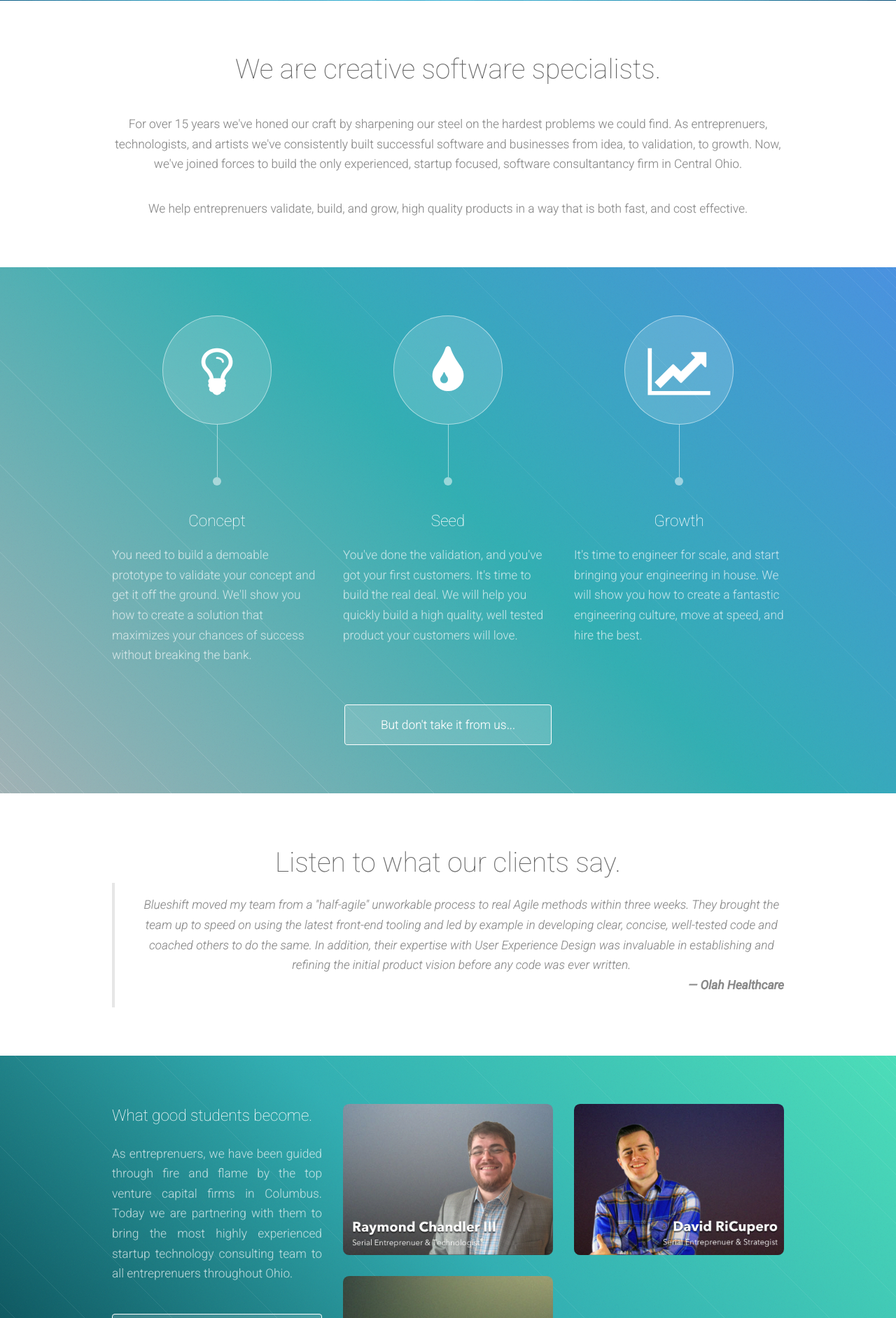
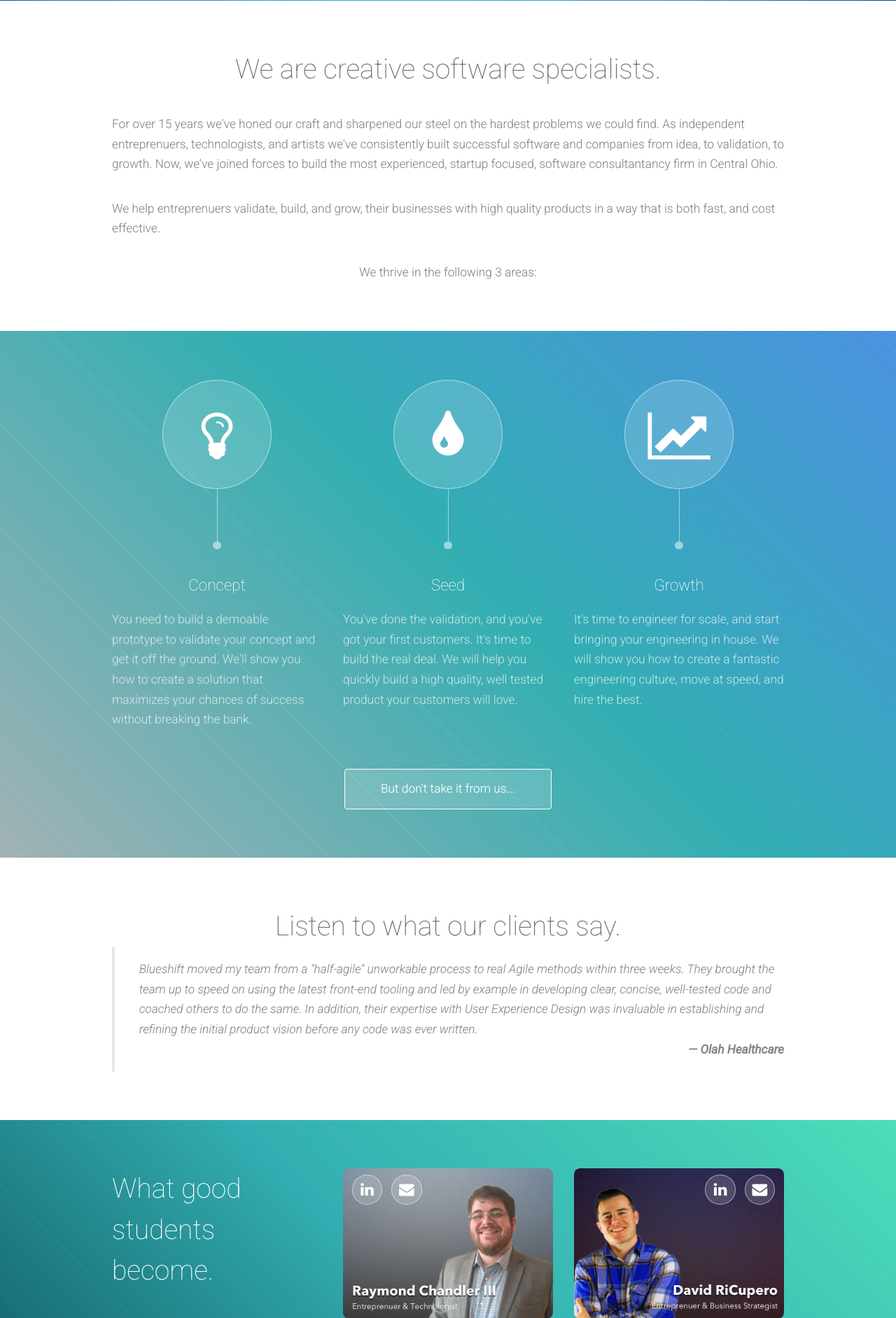
Before and after one commit to blueshiftedtech/blueshifted, a Django app: page / in a window 1280 px wide. Shown: the part 625-2509 px from the top of the page at 70% size. Run offline with Django 3.2, Linux system fonts and the light colour scheme.

Commit message:
Profile updates. Minor text changes.

```diff
--- a/web/static/css/main.css
+++ b/web/static/css/main.css
@@ -1507,6 +1507,12 @@
 			height: 100%;
 			background: url("images/overlay.png");
 		}
+
+        .image.no-overlay:after {
+            background: none;
+            width: 0;
+            height: 0;
+        }
 
 		.image img {
 			display: block;
@@ -1916,6 +1922,62 @@
 				box-shadow: inset 0 0 0 1px #fff;
 			}
 
+/* Contact Icon */
+    .contact-icon-set {
+        display: inline-block;
+        margin-left: 0.5em;
+        width: 100%;
+        position: absolute;
+        left: 0;
+        top: 0;
+    }
+
+    .contact-icon-set-right {
+        display: inline-block;
+        margin-right: 0.5em;
+        width: 100%;
+        position: absolute;
+        right: 0;
+        top: 0;
+        text-align: right;
+    }
+
+    .contact-icon {
+        display: inline-block;
+        position: relative;
+        margin-top: 0.5em;
+        margin-left: 0.25em;
+        margin-right: 0.25em;
+        text-align: center;
+    }
+
+        .contact-icon a {
+            display: block;
+            border-bottom: none;
+        }
+
+        .contact-icon .icon {
+            display: inline-block;
+            width: 2em;
+            height: 2em;
+            font-size: 1.25em;
+            border-radius: 100%;
+            box-shadow: inset 0 0 0 1px #666;
+            color: #666;
+            line-height: 2em;
+        }
+
+
+	.dark .contact-icon .icon {
+		background: rgba(255, 255, 255, 0.15);
+		box-shadow: inset 0 0 0 1px rgba(255, 255, 255, 0.5);
+		color: #fff;
+	}
+
+	.dark .contact-icon:before, .dark .contact-icon:after {
+		background: rgba(255, 255, 255, 0.5);
+	}
+
 /* Feature Icon */
 
 	.feature-icon {
--- a/web/templates/index.html
+++ b/web/templates/index.html
@@ -33,14 +33,17 @@
 				<header>
 					<div class="container">
 						<h2>We are creative software specialists.</h2>
-						<p>For over 15 years we've honed our craft by sharpening our steel on the hardest problems
-							we could find. As entreprenuers, technologists, and artists we've consistently built
-							successful software and businesses from idea, to validation, to growth. Now, we've
-							joined forces to build the only experienced, startup focused, software consultantancy
+						<p style="text-align: left;">For over 15 years we've honed our craft and sharpened our steel on the hardest problems
+							we could find. As independent entreprenuers, technologists, and artists we've consistently built
+							successful software and companies from idea, to validation, to growth. Now, we've
+							joined forces to build the most experienced, startup focused, software consultantancy
 							firm in Central Ohio.
 						</p>
-						<p>We help entreprenuers validate, build, and grow, high quality products in a way that is
-							both fast, and cost effective.
+						<p style="text-align: left;">We help entreprenuers validate, build, and grow, their businesses with high quality
+                           products in a way that is both fast, and cost effective.
+                        </p>
+                        <p>
+                            We thrive in the following 3 areas:
 						</p>
 					</div>
 				</header>
@@ -105,7 +108,7 @@
 					<div class="container">
 						<h2>Listen to what our clients say.</h2>
 
-						<blockquote>Blueshift moved my team from a "half-agile" unworkable process to real Agile methods within three weeks.
+						<blockquote style="text-align:left;">Blueshift moved my team from a "half-agile" unworkable process to real Agile methods within three weeks.
 						They brought the team up to speed on using the latest front-end tooling and led by example in developing clear, concise,
 						well-tested code and coached others to do the same. In addition, their expertise with User Experience Design
 						was invaluable in establishing and refining the initial product vision before any code was ever written.
@@ -118,11 +121,11 @@
 						<div class="row">
 							<div class="4u 12u(narrow)">
 								<section>
-									<h3>What good students become.</h3>
+									<h2>What good students become.</h2>
 									<p>
 										As entreprenuers, we have been guided through fire and flame by the top venture capital
-										firms in Columbus. Today we are partnering with them to bring the most highly experienced
-										startup technology consulting team to all entreprenuers throughout Ohio.
+										firms in Columbus. Today we are partnering with them to bring the most talented and
+                                        experienced startup technologists to entreprenuers throughout the Ohio Valley.
                                     </p>
 
 									<footer>
@@ -132,9 +135,33 @@
 							</div>
 							<div class="8u 12u(narrow)">
 								<div class="row">
-									<div class="6u"><a href="#" class="image fit"><img src="{% static "images/pic01.png" %}" alt="" /></a></div>
-									<div class="6u"><a href="#" class="image fit"><img src="{% static "images/pic02.png" %}" alt="" /></a></div>
-									<div class="6u"><a href="#" class="image fit"><img src="{% static "images/pic04.png" %}" alt="" /></a></div>
+									<div class="6u">
+                                        <div class="image fit no-overlay">
+                                            <img src="{% static "images/pic01.png" %}" alt="" />
+                                            <span class="contact-icon-set">
+                                                <span class="contact-icon"><a href="https://www.linkedin.com/in/kitanata" target="_blank"><span class="icon fa-linkedin"></span></a></span>
+                                                <span class="contact-icon"><a href="mailto:raymond@blueshiftedtech.com" target="_blank"><span class="icon fa-envelope"></span></a></span>
+                                            </span>
+                                        </div>
+                                    </div>
+									<div class="6u">
+                                        <div class="image fit no-overlay">
+                                            <img src="{% static "images/pic02.png" %}" alt="" />
+                                            <span class="contact-icon-set-right">
+                                                <span class="contact-icon"><a href="https://www.linkedin.com/pub/david-ricupero/24/7b5/277" target="_blank"><span class="icon fa-linkedin"></span></a></span>
+                                                <span class="contact-icon"><a href="mailto:david@blueshiftedtech.com" target="_blank"><span class="icon fa-envelope"></span></a></span>
+                                            </span>
+                                        </div>
+                                    </div>
+									<div class="6u">
+                                        <div class="image fit no-overlay">
+                                            <img src="{% static "images/pic04.png" %}" alt="" />
+                                            <span class="contact-icon-set">
+                                                <span class="contact-icon"><a href="https://www.linkedin.com/in/briancostlow" target="_blank"><span class="icon fa-linkedin"></span></a></span>
+                                                <span class="contact-icon"><a href="mailto:brian@blueshiftedtech.com" target="_blank"><span class="icon fa-envelope"></span></a></span>
+                                            </span>
+                                        </div>
+                                    </div>
 								</div>
 							</div>
 						</div>
@@ -147,7 +174,7 @@
 				<header>
 					<div class="container">
 						<h2>Wired in and on deck.</h2>
-						<p>Collectively we've helped organize, lead, spoken at, and attended nearly
+						<p style="text-align: left">Collectively we've helped organize, lead, spoken at, and attended nearly
 						every regional technology and startup conference in the midwest. Our agency has been involved in the Python, Ruby, and
 						JavaScript communities in Columbus, Ohio for over 5 years. Our founders are the organizers and board members of the
 						second largest Python conference in the United States. We know our stuff and we thrive on sharing our knowledge and passion
```
Also changed, not shown: web/static/images/pic01.png, web/static/images/pic02.png, web/static/images/pic04.png, 1 other file.
